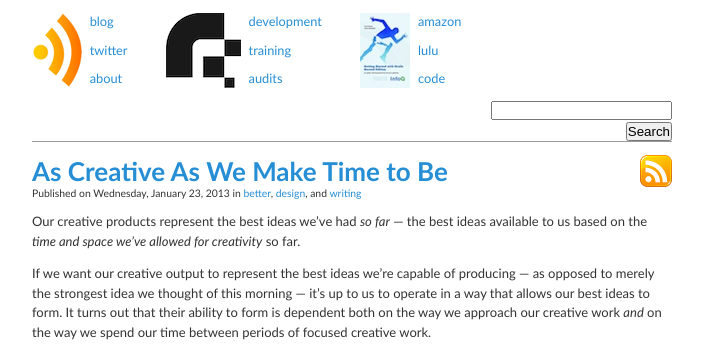
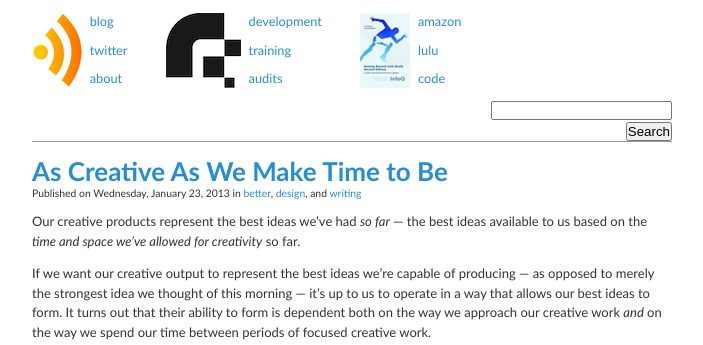
Before and after one commit to asclepius/paulkulyk.com, a Jekyll site: the page built from blog/index.html, in a window 1280 px wide. Shown: the top 345 px of the page, without its empty margins (288-991 px from the left). Built offline with Jekyll 4.4.1, drawn with Linux system fonts in a browser that asks for light colours; nearby versions of some CDN libraries; comment, search, counter and statistics services are not loaded.

Commit message:
Remove RSS link beside blog post titles

```diff
--- a/_layouts/post.html
+++ b/_layouts/post.html
@@ -2,10 +2,6 @@
 layout: default
 post_title_label: " [jasonrudolph.com]"
 ---
-<a href="http://feeds.feedburner.com/jasonrudolph" title="Jason Rudolph - Atom/RSS Feed">
-  <img src="/images/rss-icon-traditional-32.png" alt="RSS" style="float: right;"/>
-</a>
-
 <div id="post">
   <h1><a href="{{ page.url }}" title="{{ page.title | xml_escape }}{{ page.post_title_label }}">{{page.title}}</a></h1>
 
--- a/blog/index.html
+++ b/blog/index.html
@@ -2,10 +2,6 @@
 layout: default
 title: "jasonrudolph.com/blog"
 ---
-<a href="http://feeds.feedburner.com/jasonrudolph" title="Jason Rudolph - Atom/RSS Feed">
-  <img src="/images/rss-icon-traditional-32.png" alt="RSS" style="float: right;"/>
-</a>
-
 {% assign latest_post = site.posts.first %}
 {% capture latest_post_title_with_proper_escaping %}{{ latest_post.title | xml_escape }}{% endcapture %}
 
```
Also changed, not shown: images/rss-icon-traditional-32.png (deleted).
